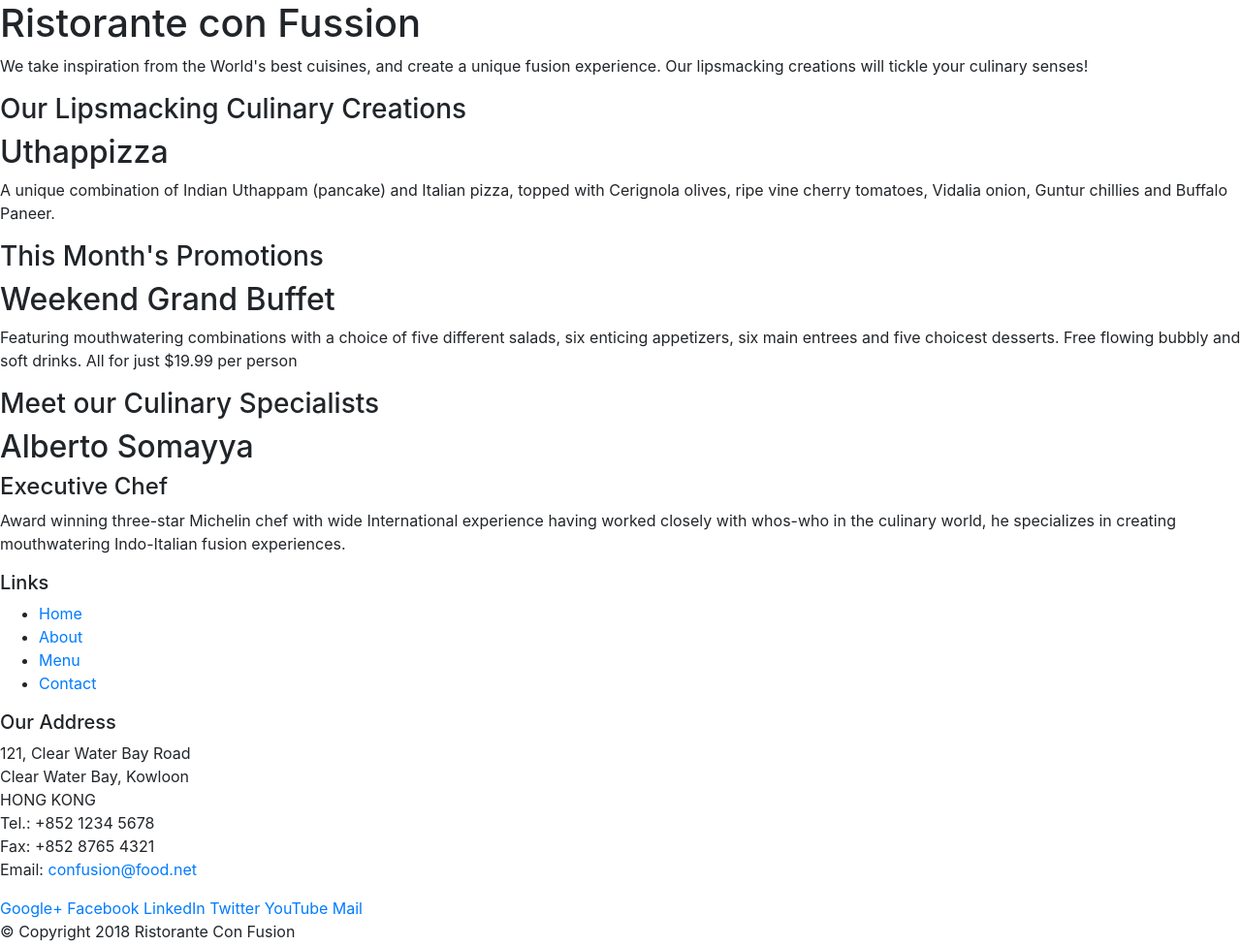
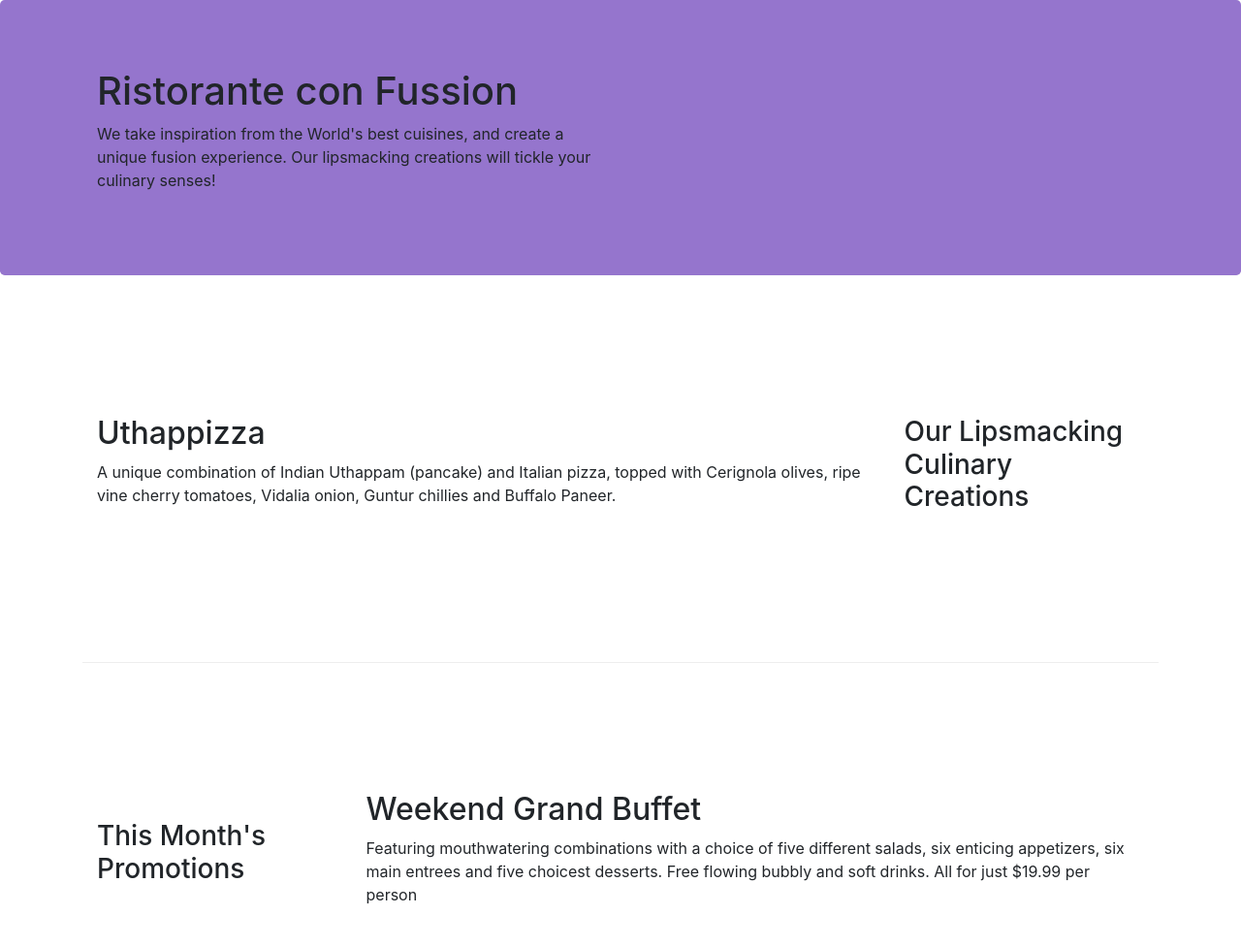
Before and after one commit to shinytvs/Fullstackpjt, a website: page index.html in a window 1280 px wide. Shown: the top 976 px of the page at 97% size. Drawn offline with nearby package versions, Linux system fonts and the light colour scheme.

Commit message:
Bootstrap4 First

```diff
--- /dev/null
+++ b/css/styles.css
@@ -0,0 +1,26 @@
+.row-header{
+    margin: 0px auto;
+    padding: 0px auto;
+}
+.row-content{
+    margin:auto;
+    padding: 50px 0px 50px 0px;
+    border-bottom:1px ridge ;
+    min-height: 400px;
+}
+
+.footer{
+ background-color: antiquewhite;
+ margin: 0px auto;
+ padding:20px 0px 20px 0px;
+}
+.jumbotron{
+    padding: 70px 30px 70px 30px;
+    margin: 0px auto;
+    background-color: #9575cd;
+}
+.address{
+    font-size: 80%;
+    margin:0px ;
+    color: black;
+}
--- a/index.html
+++ b/index.html
@@ -9,50 +9,51 @@
 
     <!-- Bootstrap CSS -->
     <link rel="stylesheet" href="node_modules/bootstrap/dist/css/bootstrap.min.css">
+    <link rel="stylesheet" href="css/styles.css"
 </head>
 
 <body>
 
-    <header>
-        <div>
-            <div>
-                <div>
+    <header class="jumbotron">
+        <div class="container" >
+            <div class="row row-header">
+                <div class="col-12 col-sm-6">
                     <h1>Ristorante con Fussion</h1>
                     <p>We take inspiration from the World's best cuisines, and create a unique fusion experience. Our lipsmacking creations will tickle your culinary senses!</p>
                 </div>
-                <div>
+                <div class="col-12 col-sm">
                 </div>
             </div>
         </div>
     </header>
 
-    <div>
-        <div>
-            <div>
+    <div class="container">
+        <div class="row row-content align-items-center">
+            <div class="col-12 col-sm-4 order-sm-last col-md-3" >
                 <h3>Our Lipsmacking Culinary Creations</h3>
             </div>
-            <div>
+            <div class="col col-sm order-sm-first col-md">
                 <h2>Uthappizza</h2>
                 <p>A unique combination of Indian Uthappam (pancake) and Italian pizza, topped with Cerignola olives, ripe vine cherry tomatoes, Vidalia onion, Guntur chillies and Buffalo Paneer.</p>
             </div>
         </div>
 
 
-        <div>
-            <div>
+        <div class="row row-content align-items-center">
+            <div class="col-12 col-sm-4 order-sm-first col-md-3">
                 <h3>This Month's Promotions</h3>
             </div>
-            <div>
+            <div class="col col-sm order-sm-last col-md">
                 <h2>Weekend Grand Buffet</h2>
                 <p>Featuring mouthwatering combinations with a choice of five different salads, six enticing appetizers, six main entrees and five choicest desserts. Free flowing bubbly and soft drinks. All for just $19.99 per person </p>
             </div>
         </div>
 
-        <div>
-            <div>
+        <div class="row row-content align-items-center">
+            <div class="col-12 col-sm-4 order-sm-last col-md-3">
                 <h3>Meet our Culinary Specialists</h3>
             </div>
-            <div>
+            <div class="col col-sm order-sm-first col-md">
                 <h2>Alberto Somayya</h2>
                 <h4>Executive Chef</h4>
                 <p>Award winning three-star Michelin chef with wide International experience having worked closely with whos-who in the culinary world, he specializes in creating mouthwatering Indo-Italian fusion experiences. </p>
@@ -60,19 +61,19 @@
         </div>
     </div>
 
-    <footer>
-        <div>
-            <div>
-                <div>
+    <footer class="footer">
+        <div class="container">
+            <div class="row">
+                <div class="col-4 offset-1 col-sm-2">
                     <h5>Links</h5>
-                    <ul>
+                    <ul class="list-unstyled">
                         <li><a href="#">Home</a></li>
                         <li><a href="#">About</a></li>
                         <li><a href="#">Menu</a></li>
                         <li><a href="#">Contact</a></li>
                     </ul>
                 </div>
-                <div>
+                <div class="col-7 col-sm-5">
                     <h5>Our Address</h5>
                     <address>
 		              121, Clear Water Bay Road<br>
@@ -83,8 +84,8 @@
 		              Email: <a href="mailto:confusion@food.net">confusion@food.net</a>
 		           </address>
                 </div>
-                <div>
-                    <div>
+                <div class="col-12 col-4 align-self-center">
+                    <div class="text-center">
                         <a href="http://google.com/+">Google+</a>
                         <a href="http://www.facebook.com/profile.php?id=">Facebook</a>
                         <a href="http://www.linkedin.com/in/">LinkedIn</a>
@@ -94,8 +95,8 @@
                     </div>
                 </div>
            </div>
-           <div>
-                <div>
+           <div class="row justify-content-center">
+                <div class="col-auto">
                     <p>© Copyright 2018 Ristorante Con Fusion</p>
                 </div>
            </div>
```
